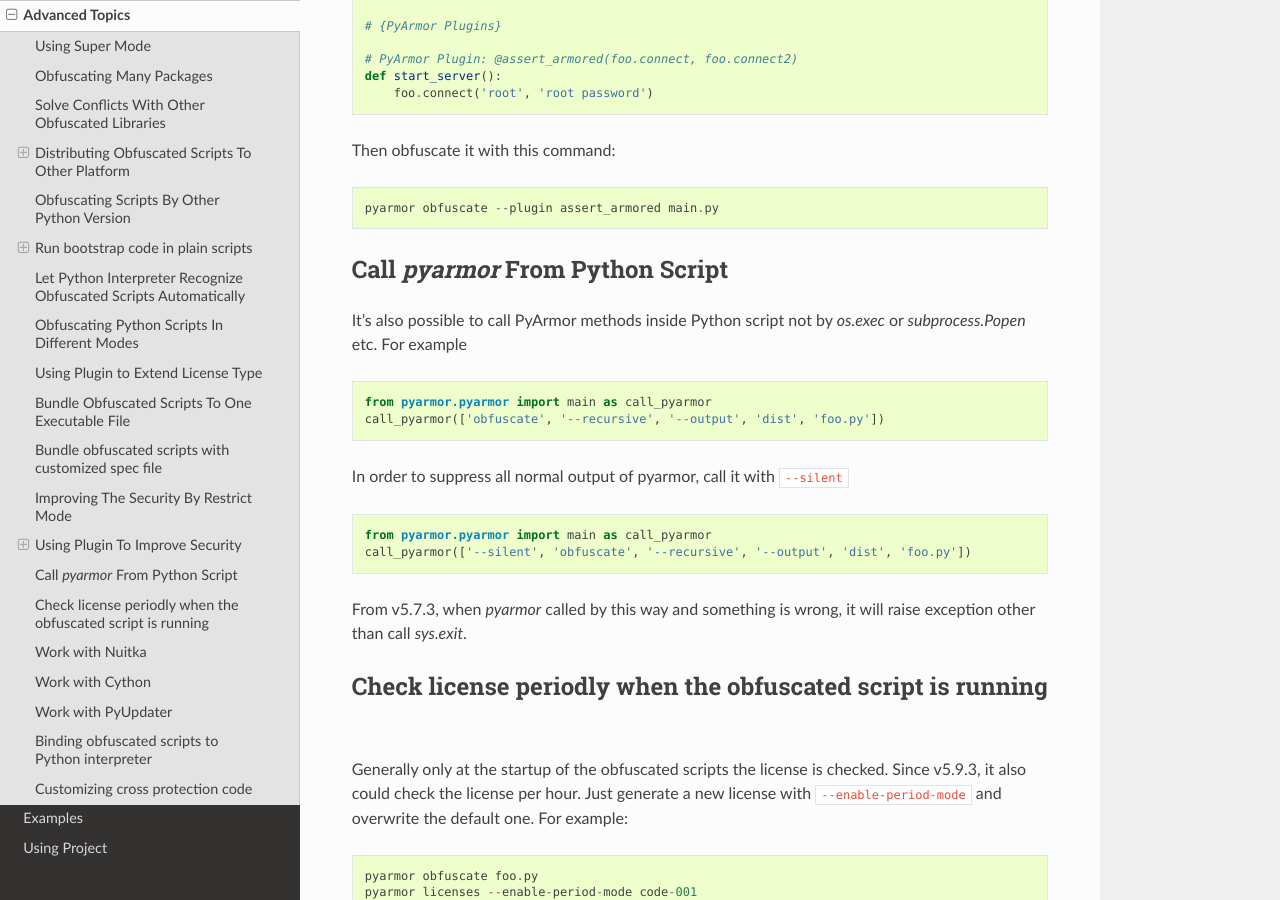
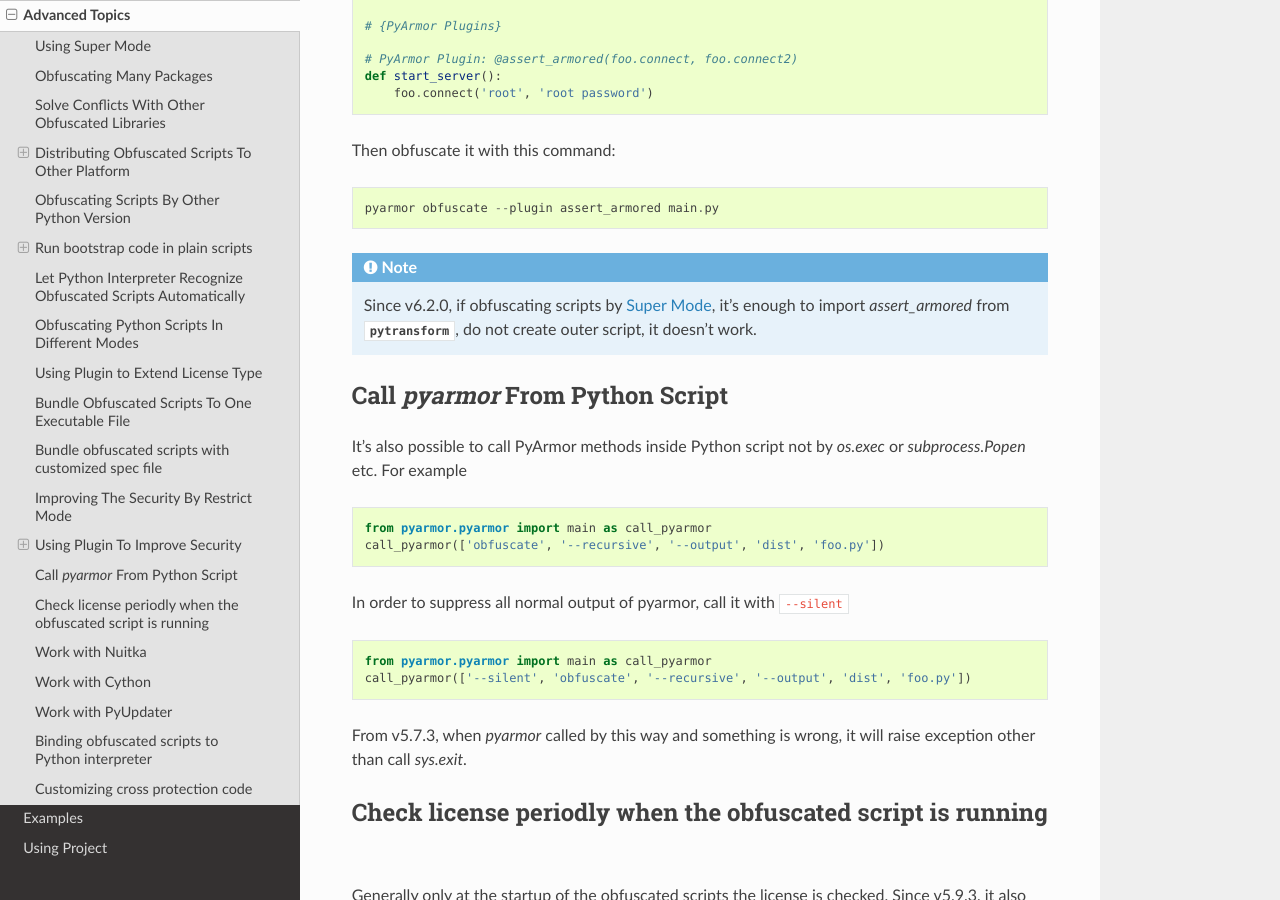
Before and after one commit to dashingsoft/pyarmor, a Sphinx documentation site: the page built from docs/advanced.rst, in a window 1280 px wide and 900 px high, scrolled down 16587 px. Built offline with Sphinx 7.4.7 and the Read the Docs theme 2.0.0, drawn with Linux system fonts in a browser that asks for light colours.

Commit message:
Refine document

```diff
--- a/docs/advanced.rst
+++ b/docs/advanced.rst
@@ -796,6 +796,12 @@
 
     pyarmor obfuscate --plugin assert_armored main.py
 
+.. note::
+
+   Since v6.2.0, if obfuscating scripts by :ref:`super mode`, it's enough to
+   import `assert_armored` from :mod:`pytransform`, do not create outer script,
+   it doesn't work.
+
 
 .. _call pyarmor from python script:
 
```
